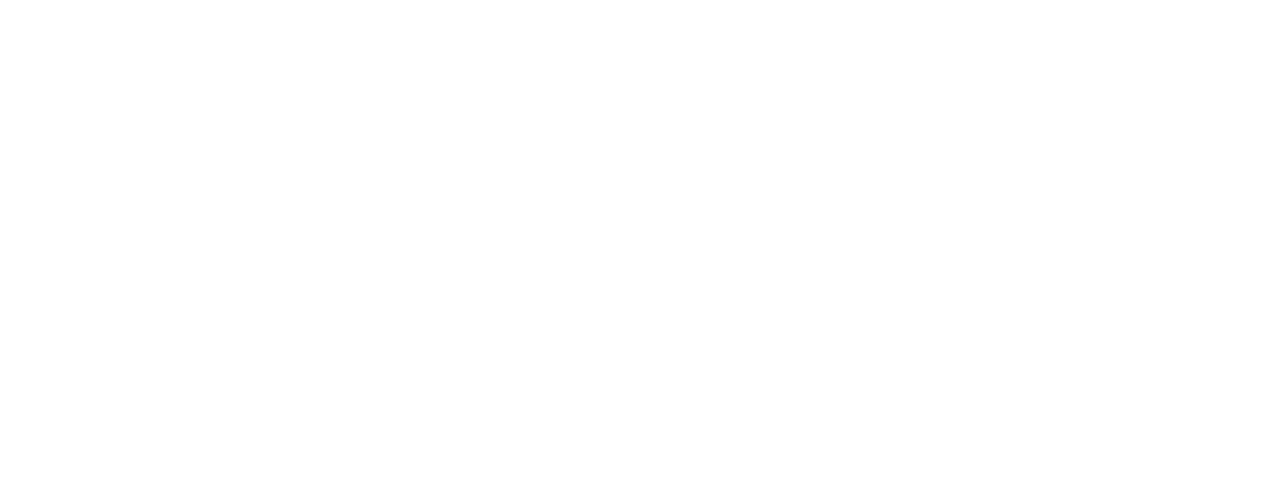
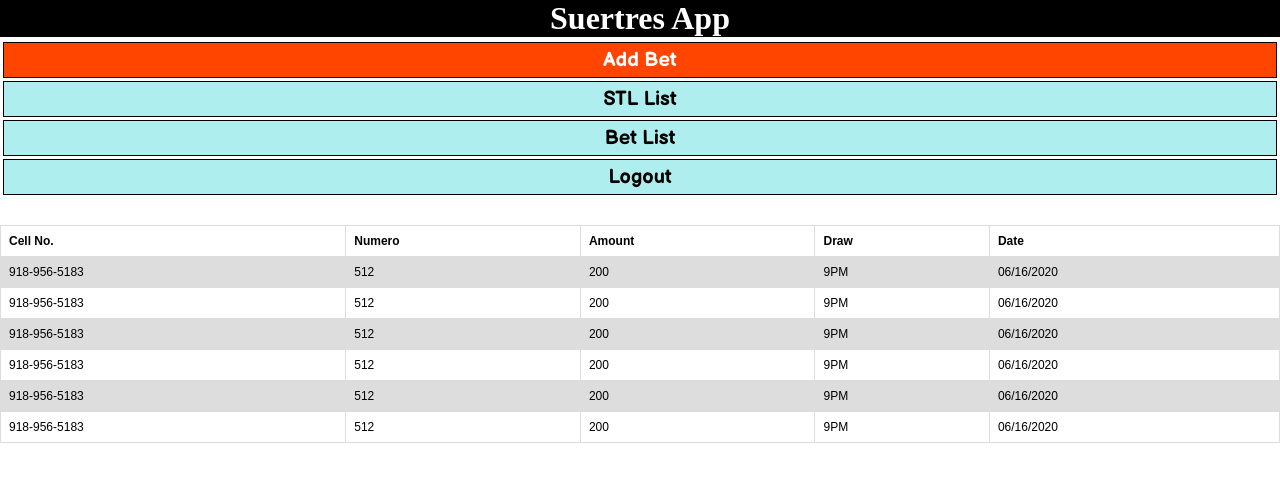
Before and after one commit to VinceGonz/suertres-client, a React (Create React App) app: page /betList in a window 1280 px wide. Shown: the top 482 px of the page. Built offline with nearby package versions, Linux system fonts and the light colour scheme.

Commit message:
Setup layout

```diff
--- a/src/App.css
+++ b/src/App.css
@@ -1,38 +1,74 @@
-.App {
-  text-align: center;
+@import url("https://fonts.googleapis.com/css2?family=Balsamiq+Sans:wght@700&display=swap");
+
+* {
+  margin: 0px;
+  padding: 0px;
 }
 
-.App-logo {
-  height: 40vmin;
-  pointer-events: none;
+.container {
+  display: flex;
+  flex-direction: row;
+  justify-content: center;
+  align-items: center;
+  background-color: orange;
 }
 
-@media (prefers-reduced-motion: no-preference) {
-  .App-logo {
-    animation: App-logo-spin infinite 20s linear;
-  }
+/* !NAVBAR */
+nav ul li {
+  padding: 5px;
+  margin: 3px;
+  background-color: paleturquoise;
+  text-align: center;
+  cursor: pointer;
+  font-size: 20px;
+  font-family: "Balsamiq Sans", cursive;
+  border: 1px black solid;
+  text-decoration: none;
 }
 
-.App-header {
-  background-color: #282c34;
-  min-height: 100vh;
-  display: flex;
-  flex-direction: column;
-  align-items: center;
-  justify-content: center;
-  font-size: calc(10px + 2vmin);
+nav {
+  margin-bottom: 30px;
+}
+
+.Links {
+  text-decoration: none;
+  color: black;
+}
+
+.active-link {
+  background-color: orangered;
   color: white;
 }
 
-.App-link {
-  color: #61dafb;
+/* !BANNER */
+.Banner {
+  background-color: black;
+  text-align: center;
+  color: white;
+  margin-bottom: 5px;
 }
 
-@keyframes App-logo-spin {
-  from {
-    transform: rotate(0deg);
-  }
-  to {
-    transform: rotate(360deg);
-  }
+/* !HeaderText */
+.HeaderText {
+  text-align: center;
+  margin-bottom: 5px;
 }
+
+/* !BET LIST */
+table {
+  font-family: arial, sans-serif;
+  font-size: 12px;
+  border-collapse: collapse;
+  width: 100%;
+}
+
+td,
+th {
+  border: 1px solid #dddddd;
+  text-align: left;
+  padding: 8px;
+}
+
+tr:nth-child(even) {
+  background-color: #dddddd;
+}
--- a/src/App.jsx
+++ b/src/App.jsx
@@ -1,12 +1,16 @@
 import React from "react";
 import "./App.css";
 import { Switch, Route } from "react-router-dom";
-import Dashboard from "./components/Dashboard";
+import Dashboard from "./pages/Dashboard";
+import BetList from "./components/BetList";
+import SList from "./components/SList";
 
 function App() {
   return (
     <Switch>
       <Route path="/" component={Dashboard} exact />
+      <Route path="/sList" component={SList} />
+      <Route path="/betList" component={BetList} />
     </Switch>
   );
 }
--- /dev/null
+++ b/src/components/Banner.jsx
@@ -0,0 +1,7 @@
+import React from "react";
+
+const Banner = () => {
+  return <h1 className="Banner">Suertres App</h1>;
+};
+
+export default Banner;
--- /dev/null
+++ b/src/components/BetList.jsx
@@ -0,0 +1,62 @@
+import React from "react";
+import Layout from "./Layout";
+
+const BetList = () => {
+  return (
+    <Layout>
+      <table>
+        <tr>
+          <th>Cell No.</th>
+          <th>Numero</th>
+          <th>Amount</th>
+          <th>Draw</th>
+          <th>Date</th>
+        </tr>
+        <tr>
+          <td>918-956-5183</td>
+          <td>512</td>
+          <td>200</td>
+          <td>9PM</td>
+          <td>06/16/2020</td>
+        </tr>
+        <tr>
+          <td>918-956-5183</td>
+          <td>512</td>
+          <td>200</td>
+          <td>9PM</td>
+          <td>06/16/2020</td>
+        </tr>
+        <tr>
+          <td>918-956-5183</td>
+          <td>512</td>
+          <td>200</td>
+          <td>9PM</td>
+          <td>06/16/2020</td>
+        </tr>
+        <tr>
+          <td>918-956-5183</td>
+          <td>512</td>
+          <td>200</td>
+          <td>9PM</td>
+          <td>06/16/2020</td>
+        </tr>
+        <tr>
+          <td>918-956-5183</td>
+          <td>512</td>
+          <td>200</td>
+          <td>9PM</td>
+          <td>06/16/2020</td>
+        </tr>
+        <tr>
+          <td>918-956-5183</td>
+          <td>512</td>
+          <td>200</td>
+          <td>9PM</td>
+          <td>06/16/2020</td>
+        </tr>
+      </table>
+    </Layout>
+  );
+};
+
+export default BetList;
--- a/src/components/Dashboard.jsx
+++ /dev/null
@@ -1,7 +0,0 @@
-import React from "react";
-
-const Dashboard = () => {
-  return <h1>Dashboard</h1>;
-};
-
-export default Dashboard;
--- /dev/null
+++ b/src/components/HeaderText.jsx
@@ -0,0 +1,7 @@
+import React from "react";
+
+const HeaderText = ({ headerText }) => {
+  return <h2 className="HeaderText">{headerText}</h2>;
+};
+
+export default HeaderText;
--- /dev/null
+++ b/src/components/Layout.jsx
@@ -0,0 +1,17 @@
+import React from "react";
+import Navbar from "./Navbar";
+import HeaderText from "./HeaderText";
+import Banner from "./Banner";
+
+const Layout = ({ children, headerText }) => {
+  return (
+    <div>
+      <Banner />
+      <Navbar />
+      <HeaderText headerText={headerText} />
+      {children}
+    </div>
+  );
+};
+
+export default Layout;
--- /dev/null
+++ b/src/components/Navbar.jsx
@@ -0,0 +1,40 @@
+import React, { useState } from "react";
+import { Link } from "react-router-dom";
+
+const Navbar = () => {
+  const [active, setActive] = useState("Add");
+
+  return (
+    <nav>
+      <ul>
+        <Link to="/addBet" className="Links">
+          <li
+            className={active === "Add" ? "active-link" : "not-active"}
+            onClick={(e) => setActive("Add")}
+          >
+            Add Bet
+          </li>
+        </Link>
+        <Link to="/sList" className="Links">
+          <li
+            className={active === "STL" ? "active-link" : "not-active"}
+            onClick={(e) => setActive("STL")}
+          >
+            STL List
+          </li>
+        </Link>
+        <Link to="/betList" className="Links">
+          <li
+            className={active === "View" ? "active-link" : "not-active"}
+            onClick={(e) => setActive("View")}
+          >
+            Bet List
+          </li>
+        </Link>
+        <li>Logout</li>
+      </ul>
+    </nav>
+  );
+};
+
+export default Navbar;
--- /dev/null
+++ b/src/components/SList.jsx
@@ -0,0 +1,55 @@
+import React from "react";
+import Layout from "./Layout";
+
+const SList = () => {
+  return (
+    <Layout headerText={"STL List"}>
+      <table>
+        <tr>
+          <th>Numero</th>
+          <th>Amount</th>
+          <th>Draw</th>
+          <th>Date</th>
+        </tr>
+        <tr>
+          <td>512</td>
+          <td>200</td>
+          <td>9PM</td>
+          <td>06/16/2020</td>
+        </tr>
+        <tr>
+          <td>512</td>
+          <td>200</td>
+          <td>9PM</td>
+          <td>06/16/2020</td>
+        </tr>
+        <tr>
+          <td>512</td>
+          <td>200</td>
+          <td>9PM</td>
+          <td>06/16/2020</td>
+        </tr>
+        <tr>
+          <td>512</td>
+          <td>200</td>
+          <td>9PM</td>
+          <td>06/16/2020</td>
+        </tr>
+        <tr>
+          <td>512</td>
+          <td>200</td>
+          <td>9PM</td>
+          <td>06/16/2020</td>
+        </tr>
+        <tr>
+          <td>512</td>
+          <td>200</td>
+          <td>9PM</td>
+          <td>06/16/2020</td>
+        </tr>
+      </table>
+    </Layout>
+  );
+};
+
+export default SList;
--- a/src/index.css
+++ /dev/null
@@ -1,4 +0,0 @@
-* {
-  margin: 0px;
-  padding: 0px;
-}
--- a/src/index.js
+++ b/src/index.js
@@ -1,6 +1,5 @@
 import React from 'react';
 import ReactDOM from 'react-dom';
-import './index.css';
 import App from './App';
 import {BrowserRouter as Router} from 'react-router-dom'
 
--- /dev/null
+++ b/src/pages/Dashboard.jsx
@@ -0,0 +1,13 @@
+import React from "react";
+import Layout from "../components/Layout";
+import SList from "../components/SList";
+
+const Dashboard = () => {
+  return (
+    <Layout>
+      <h1>Dashboard</h1>
+    </Layout>
+  );
+};
+
+export default Dashboard;
```
